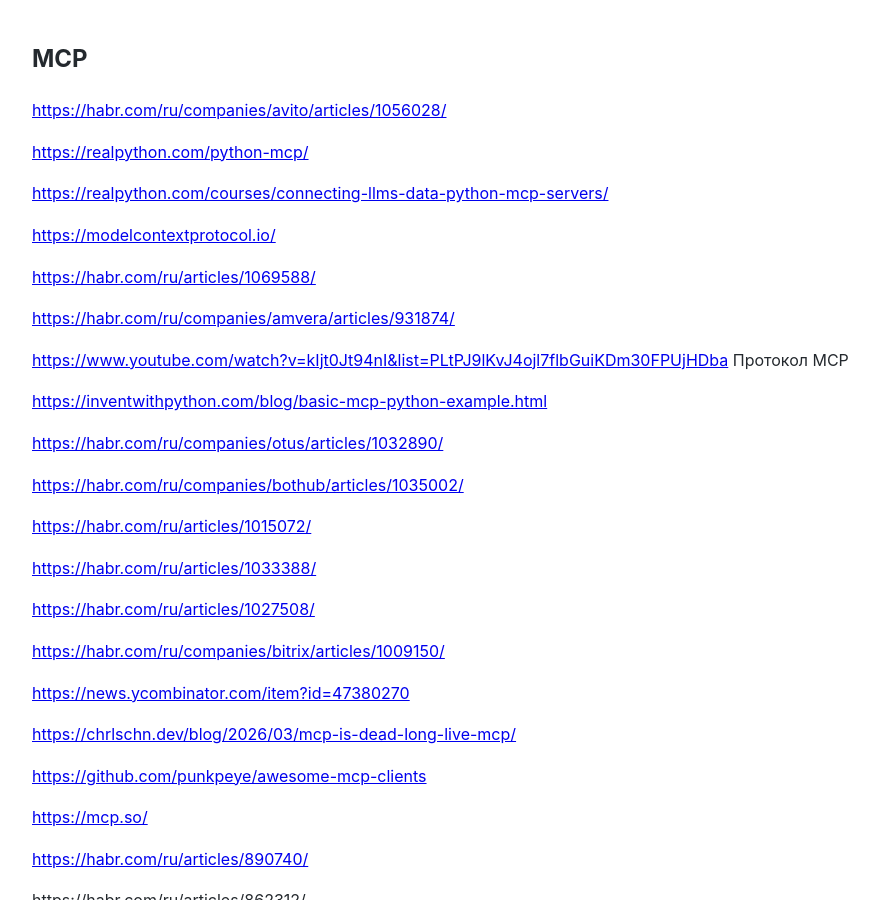
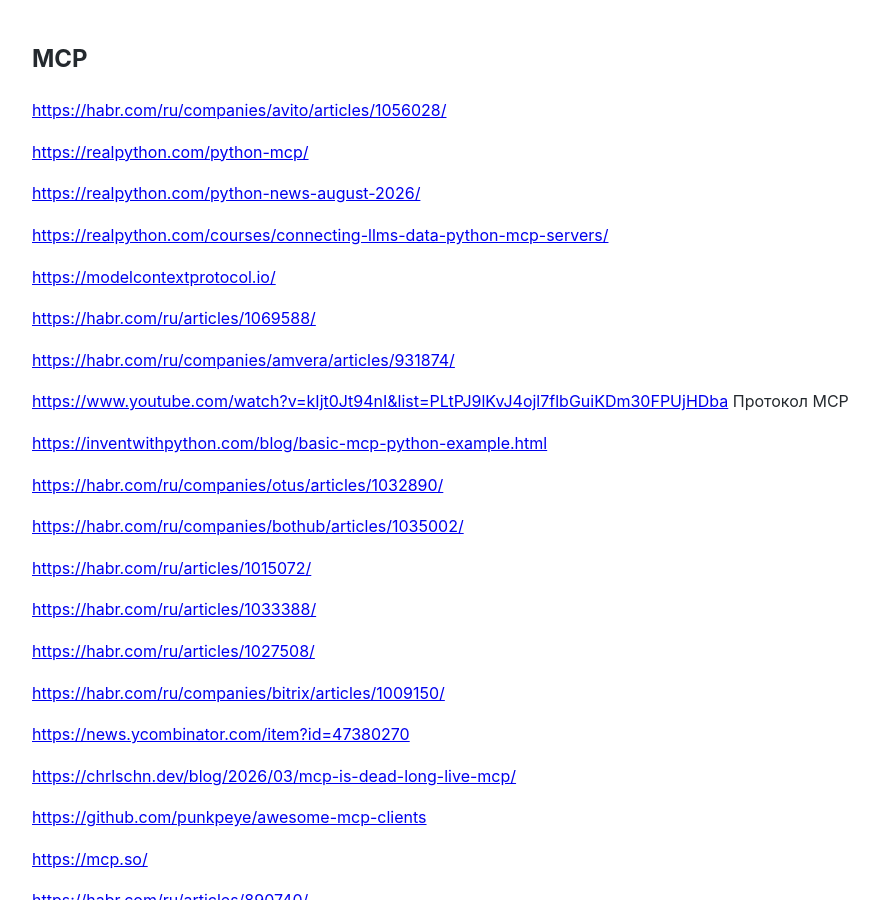
Before and after one commit to Michael-Lubinsky/michael-lubinsky.github.com, a Jekyll site: the page built from ml/mcp.md, in a window 1280 px wide and 900 px high. Shown: the whole window, without its empty margins (158-1037 px from the left). Built offline with Jekyll 4.4.1, drawn with Linux system fonts in a browser that asks for light colours; our own code applies the rules of GitHub Pages for plain Markdown files.

Commit message:
Update mcp.md

```diff
--- a/ml/mcp.md
+++ b/ml/mcp.md
@@ -3,6 +3,8 @@
 <https://habr.com/ru/companies/avito/articles/1056028/>
 
 <https://realpython.com/python-mcp/>
+
+<https://realpython.com/python-news-august-2026/>
 
 <https://realpython.com/courses/connecting-llms-data-python-mcp-servers/>
 
```
